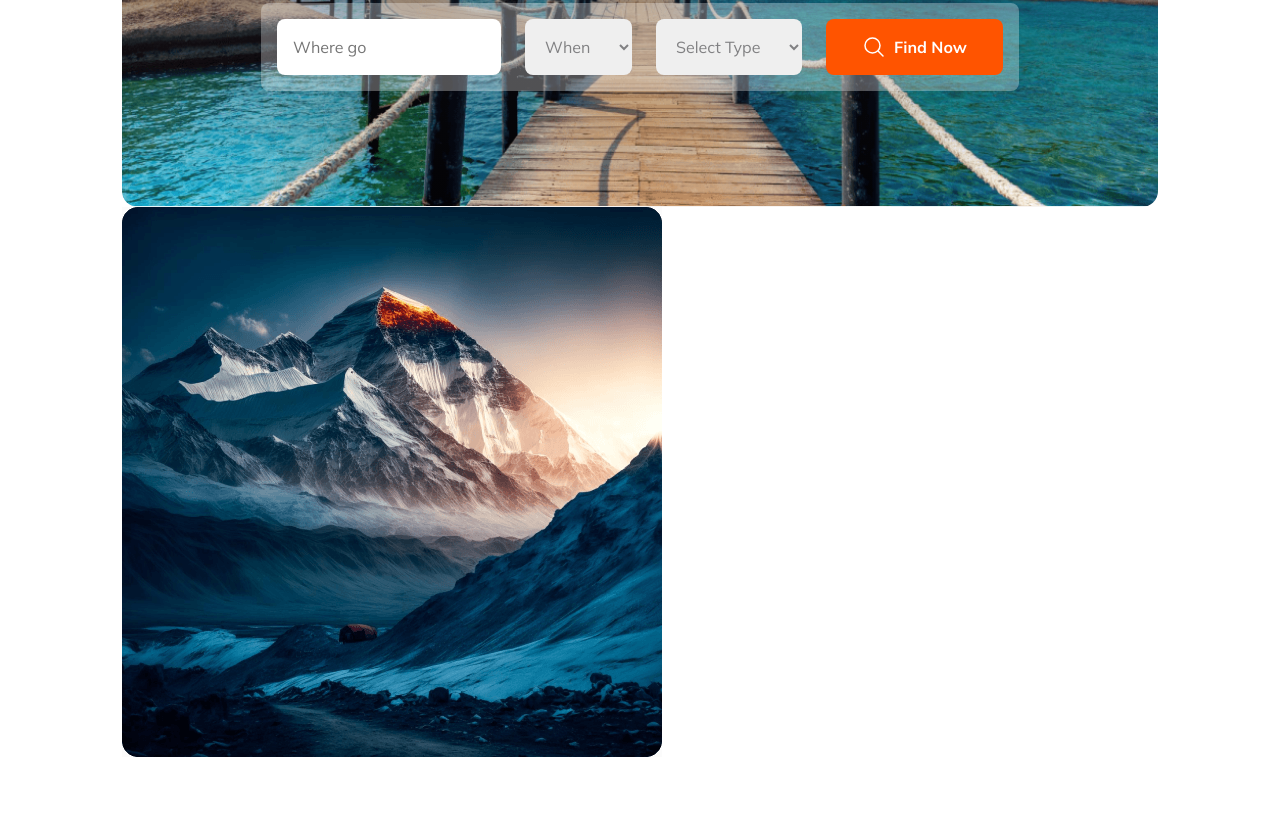
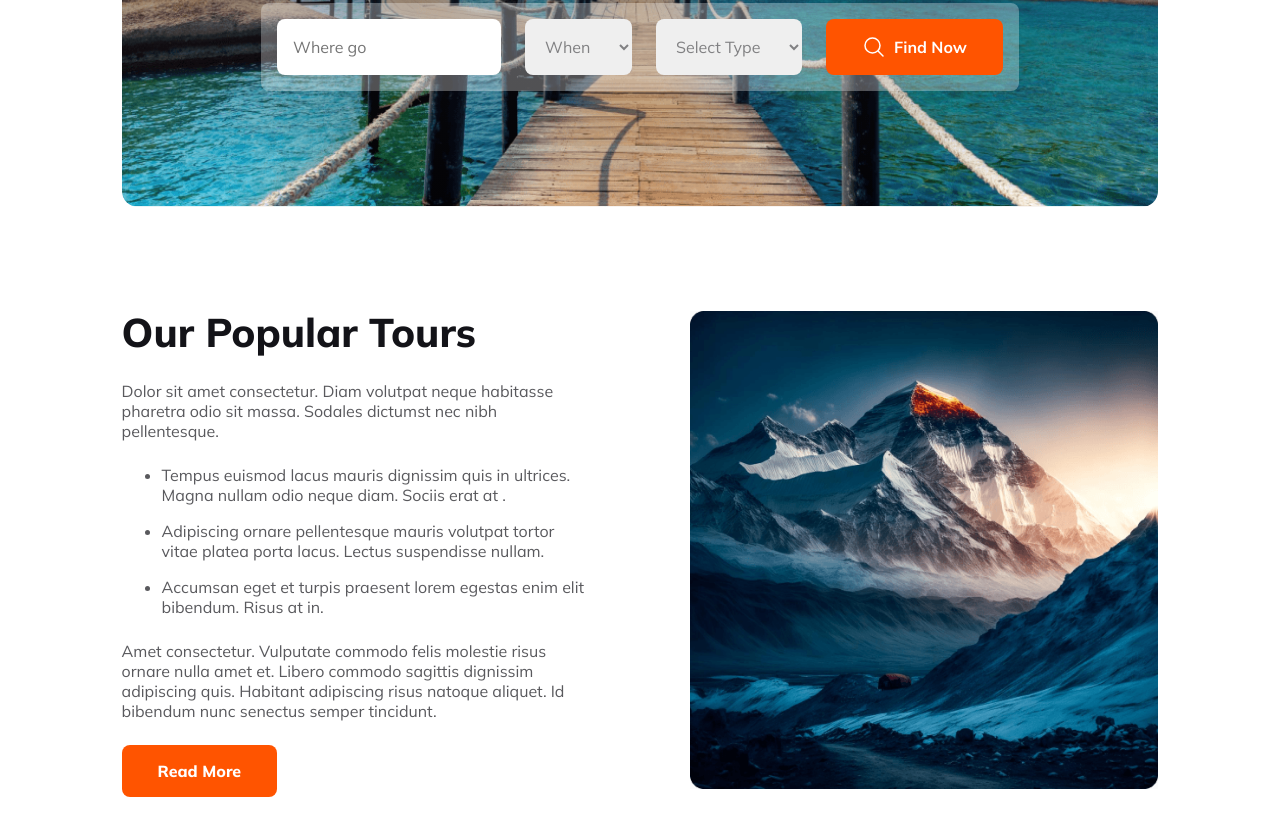
Before and after one commit to SatirthaRoy/himuTravels, a plain HTML site: page index.html in a window 1280 px wide. Shown: the part 453-1288 px from the top of the page. Before the commit the page ends 1214 px from the top, so only its background shows below. Drawn offline with Linux system fonts and the light colour scheme.

Commit message:
popular section done

```diff
--- a/index.css
+++ b/index.css
@@ -32,9 +32,8 @@ a:hover {
   color: var(--theme);
 }
 
-p {
+p, ul > li {
   color: #FFF;
-  text-align: center;
   font-size: 16px;
   font-weight: 400;
 }
@@ -70,6 +69,12 @@ input, select {
   display: flex;
   align-items: center;
   gap: 16px;
+}
+
+.logo h1 {
+  color: #131318;
+  font-size: 36px;
+  font-weight: 800;
 }
 
 .logo h1 span {
@@ -116,6 +121,7 @@ nav {
   width: 60%;
   margin-top: 24px;
   margin-bottom: 48px;
+  text-align: center;
 }
 
 .banner-form {
@@ -128,14 +134,50 @@ nav {
   width: 70%;
 }
 
+/* popular section styles */
+
+.popular {
+  display: flex;
+  justify-content: space-between;
+  align-items: center;
+  gap: 100px;
+  margin: 100px 0px;
+}
+
+.popular div {
+  width: 50%;
+}
+
+.popular img {
+  width: 100%;
+}
+
+.popular h1 {
+  color: #131318;
+  font-size: 40px;
+  font-weight: 800;
+}
+
+.popular p, ul > li {
+  color: rgba(19, 19, 24, 0.70);
+  margin: 24px 0px;
+}
+
+ul > li {
+  margin: 16px 0px;
+}
+
+
+.popular button {
+  font-weight: 800;
+}
+
 
 /* responsive styles */
 
 @media screen and (max-width: 600px) {
 
-  .banner {
-    /* background-position: center; */
-  }
+  /* header */
 
   .screen, .banner p {
     width: 90%;
@@ -158,4 +200,18 @@ nav {
     display: block;
   }
 
+  /* main */
+
+  /* popular */
+
+  .popular {
+    flex-direction: column;
+    margin: 24px 0px;
+    gap: 24px;
+  }
+
+  .popular div {
+    width: 100%;
+  }
+
 }
--- a/index.html
+++ b/index.html
@@ -58,7 +58,20 @@
   <main class="screen">
     <section class="popular">
       <div>
-
+        <h1>Our Popular Tours</h1>
+        <p>
+          Dolor sit amet consectetur. Diam volutpat neque habitasse pharetra odio sit massa. Sodales dictumst nec nibh pellentesque.
+        </p>
+        <ul>
+          <li>Tempus euismod lacus mauris dignissim quis in ultrices. Magna nullam odio neque diam. Sociis erat at .</li>
+          <li>Adipiscing ornare pellentesque mauris volutpat tortor vitae platea porta lacus. Lectus suspendisse nullam.</li>
+          <li> Accumsan eget et turpis praesent lorem egestas enim elit bibendum. Risus at in.</li>
+        </ul>
+        <p>
+          Amet consectetur. Vulputate commodo felis molestie risus
+          ornare nulla amet et. Libero commodo sagittis dignissim adipiscing quis. Habitant adipiscing risus natoque aliquet. Id bibendum nunc senectus semper tincidunt.
+        </p>
+        <button class="primary-btn">Read More</button>
       </div>
       <div>
         <img src="./Images/Rectangle 4.png" alt="">
```
